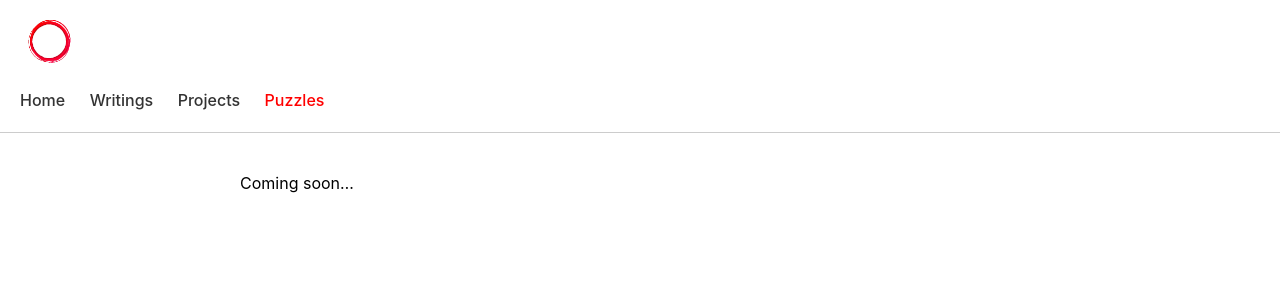
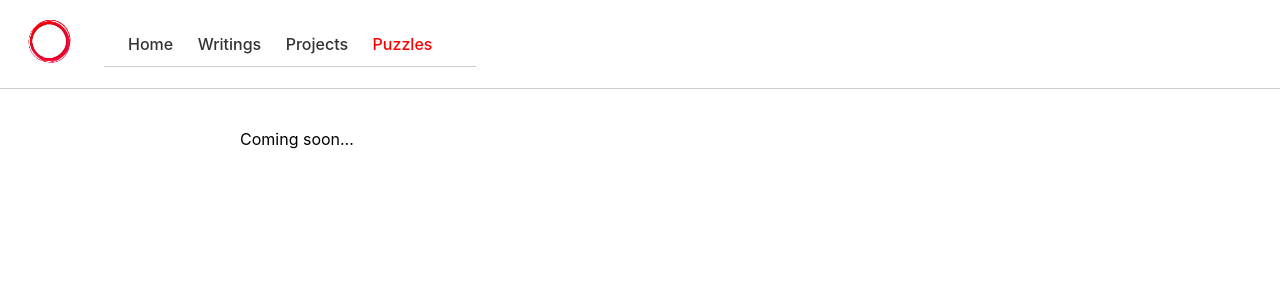
Before and after one commit to MalcolmWigder/malcolmwigder.com, a Jekyll site: the page built from puzzles.md, in a window 1280 px wide. Shown: the top 300 px of the page. Built offline with Jekyll 4.4.1, drawn with Linux system fonts in a browser that asks for light colours.

Commit message:
Trigger rebuild

```diff
--- a/_includes/header.html
+++ b/_includes/header.html
@@ -3,11 +3,11 @@
     <a href="{{ '/' | relative_url }}">
       <img src="{{ '/assets/logo.png' | relative_url }}" alt="Logo" style="height:64px;">
     </a>
-  </div>
-  <nav style="background: #fff; padding: 12px 0;">
-    <a href="{{ site.baseurl }}/" class="nav-link {% if page.url == '/' %}active{% endif %}">Home</a>
-    <a href="{{ site.baseurl }}/writings/" class="nav-link {% if page.url contains '/writings/' %}active{% endif %}">Writings</a>
-    <a href="{{ site.baseurl }}/projects/" class="nav-link {% if page.url contains '/projects/' %}active{% endif %}">Projects</a>
-    <a href="{{ site.baseurl }}/puzzles/" class="nav-link {% if page.url contains '/puzzles/' %}active{% endif %}">Puzzles</a>
-  </nav>
+
+  <nav style="background: #fff; padding: 12px 24px; border-bottom: 1px solid #ccc;">
+  <a href="/" class="nav-link {% if page.url == '/' %}active{% endif %}">Home</a>
+ <a href="/writings/" class="nav-link {% if page.url contains '/writings/' or page.collection == 'writings' %}active{% endif %}">Writings</a>
+  <a href="/projects/" class="nav-link {% if page.url contains '/projects/' %}active{% endif %}">Projects</a>
+  <a href="/puzzles/" class="nav-link {% if page.url contains '/puzzles/' %}active{% endif %}">Puzzles</a>
+</nav>
 </header>
```
